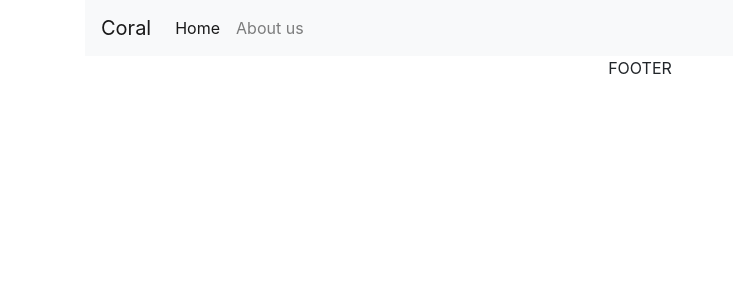
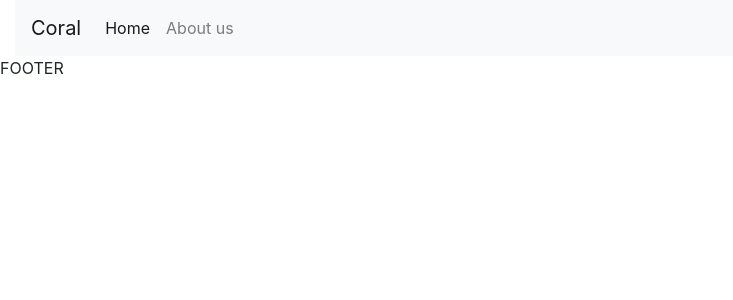
Before and after one commit to emilianolowe/coral-frontend, a React (Create React App) app: page / in a window 1280 px wide. Shown: the top 300 px of the page, without its empty margins (0-733 px from the left). Built offline with nearby package versions, Linux system fonts and the light colour scheme.

Commit message:
fixed hero line break

```diff
--- a/src/App.css
+++ /dev/null
@@ -1,38 +0,0 @@
-.App {
-  text-align: center;
-}
-
-.App-logo {
-  height: 40vmin;
-  pointer-events: none;
-}
-
-@media (prefers-reduced-motion: no-preference) {
-  .App-logo {
-    animation: App-logo-spin infinite 20s linear;
-  }
-}
-
-.App-header {
-  background-color: #282c34;
-  min-height: 100vh;
-  display: flex;
-  flex-direction: column;
-  align-items: center;
-  justify-content: center;
-  font-size: calc(10px + 2vmin);
-  color: white;
-}
-
-.App-link {
-  color: #61dafb;
-}
-
-@keyframes App-logo-spin {
-  from {
-    transform: rotate(0deg);
-  }
-  to {
-    transform: rotate(360deg);
-  }
-}
--- a/src/App.js
+++ b/src/App.js
@@ -1,5 +1,4 @@
 import React from 'react';
-import './App.css';
 import HomePage from './components/HomePage';
 import AboutUs from './components/AboutUs';
 import NavBar from './components/NavBar';
@@ -7,9 +6,8 @@
 import { Switch, Route, BrowserRouter } from 'react-router-dom';
 
 function App() {
-
   return (
-    <div className="App">
+    <div>
       <NavBar />
       <BrowserRouter>
         <Switch>
--- a/src/components/Hero.js
+++ b/src/components/Hero.js
@@ -5,8 +5,10 @@
     render() {
         return (
             <div className="hero">
-                <h1>{this.props.heroHeader}</h1>
-                <h2>{this.props.subHeader}</h2>
+                <div>
+                    <h1>{this.props.heroHeader}</h1>
+                    <h2>{this.props.subHeader}</h2>
+                </div>
             </div>
         );
     }
--- a/src/components/NavBar.js
+++ b/src/components/NavBar.js
@@ -4,7 +4,7 @@
 
     render() {
         return (
-            <div className="container">
+            <div className="container-fluid">
                 <nav className="navbar navbar-expand-lg navbar-light bg-light">
                     <a className="navbar-brand" href="/home">Coral</a>
                     <button className="navbar-toggler" type="button" data-toggle="collapse" data-target="#navbarSupportedContent" aria-controls="navbarSupportedContent" aria-expanded="false" aria-label="Toggle navigation">
```
